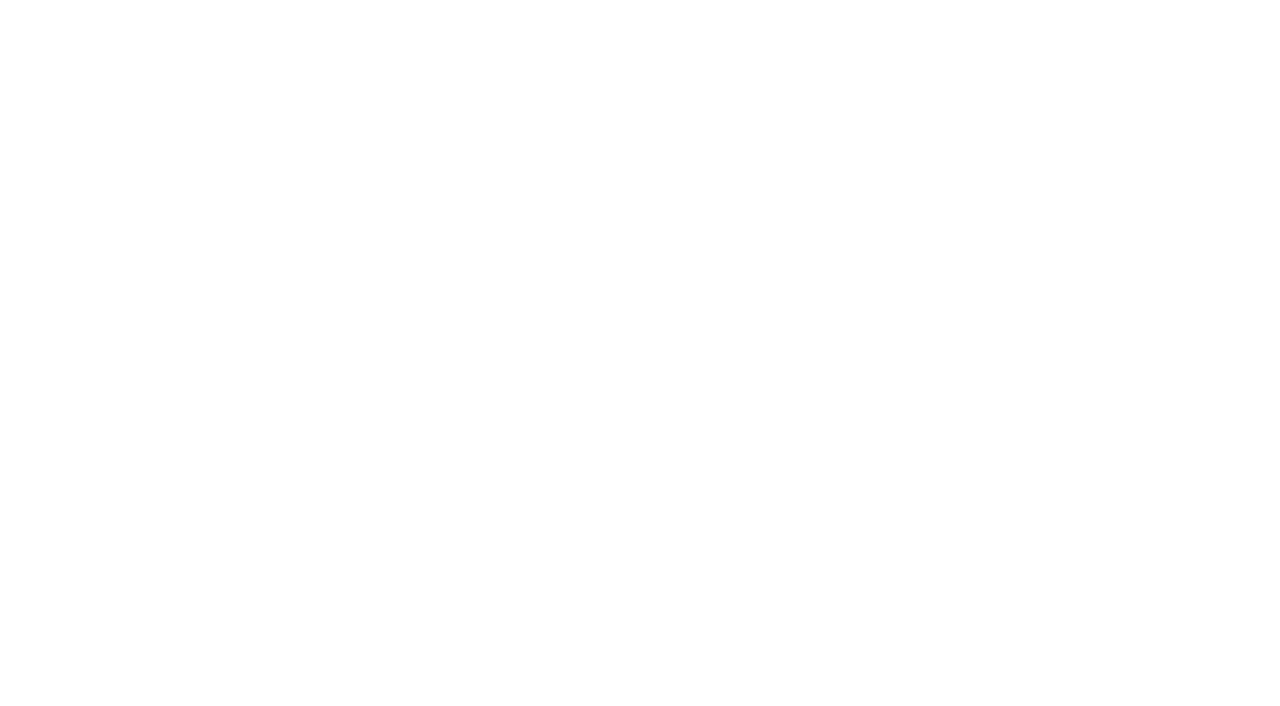
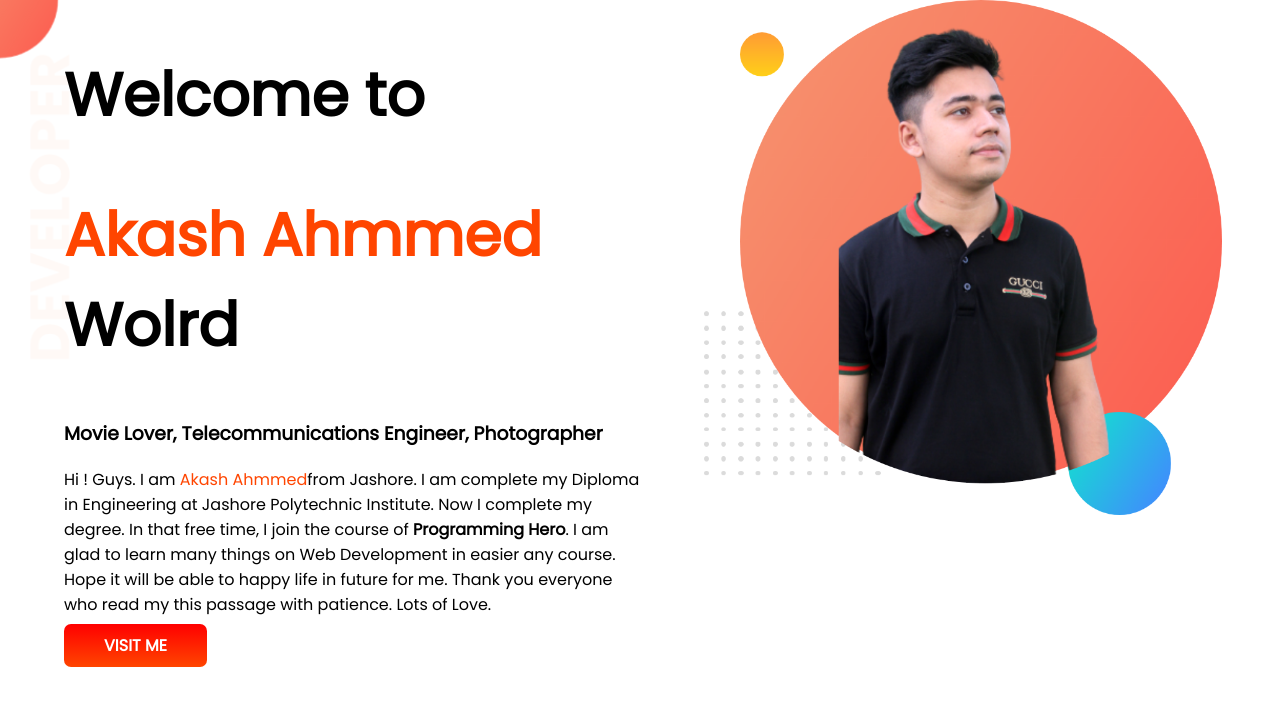
Before and after one commit to akashahmmed303/developer-portfolio, a plain HTML site: page index.html in a window 1280 px wide. Drawn offline with Linux system fonts and the light colour scheme.

Commit message:
top banner added

```diff
--- a/index.html
+++ b/index.html
@@ -1,13 +1,38 @@
 <!DOCTYPE html>
 <html lang="en">
+
 <head>
     <meta charset="UTF-8">
     <meta http-equiv="X-UA-Compatible" content="IE=edge">
     <meta name="viewport" content="width=device-width, initial-scale=1.0">
     <title>Akash Portfolio</title>
+    <link rel="preconnect" href="https://fonts.googleapis.com">
+    <link rel="preconnect" href="https://fonts.gstatic.com" crossorigin>
+    <link href="https://fonts.googleapis.com/css2?family=Poppins&display=swap" rel="stylesheet">
     <link rel="stylesheet" href="style.css">
 </head>
+
 <body>
+    <section class="top-banner">
+        <div class="half-width">
+            <h1>Welcome to</h1>
+            <h1><span class="orangered-color">Akash Ahmmed</span> Wolrd</h1>
+            <h3>Movie Lover, Telecommunications Engineer, Photographer</h3>
+            <p>Hi ! Guys. I am <span class="orangered-color">Akash Ahmmed</span>from Jashore. I am complete my Diploma
+                in
+                Engineering at Jashore Polytechnic Institute. Now I complete my degree. In that free time, I join the
+                course
+                of <b>Programming Hero</b>. I am glad to learn many things on Web Development in easier any course. Hope
+                it
+                will be able to happy life in future for me. Thank you everyone who read my this passage with patience.
+                Lots
+                of Love. </p>
+            <a class="link-button" target="_blank" href="https://www.facebook.com/akashahmmed.human/">VISIT ME</a>
+        </div>
+        <div class="half-width">
+            <img src="my-bg.png" alt="">
+        </div>
+    </section>
+</body>
 
-</body>
 </html>
--- a/style.css
+++ b/style.css
@@ -0,0 +1,39 @@
+body {
+    font-family: 'Poppins', sans-serif;
+    margin: 0;
+}
+
+h1 {
+    font-size: 60px;
+}
+
+.orangered-color {
+    color: orangered;
+}
+
+section {
+    display: flex;
+}
+
+.half-width {
+    width: 50%;
+    padding-left: 5%;
+}
+
+.half-width img {
+    width: 90%;
+}
+
+.link-button {
+    text-decoration: none;
+    background-image: linear-gradient(red, orangered);
+    padding: 10px 40px;
+    color: white;
+    font-weight: 700;
+    border-radius: 7px;
+}
+
+.top-banner {
+    background-image: url(images/top-banner.png);
+    background-repeat: no-repeat;
+}
```
Also changed, not shown: images/dream-bg.png (added), images/exp-bg.png (added), images/jhankar.png (added), images/jhankar2.png (added), images/my-bg.png (added), images/my-bg2.png (added), images/top-banner.png (added), my-bg.png (added), my-bg2.png (added), 7 other files.
